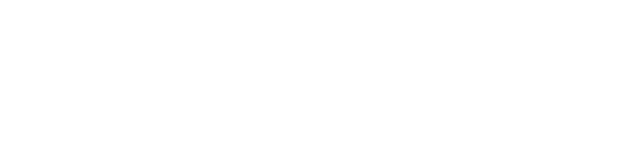
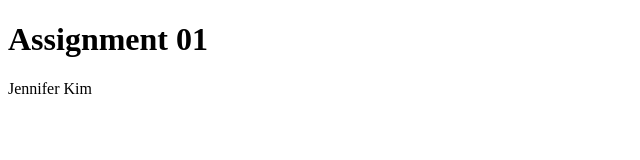
Before and after one commit to jenkpl/Assignment01, a plain HTML site: page index.html in a window 1280 px wide. Shown: the whole page, without its empty margins (0-640 px from the left). Drawn offline with Linux system fonts and the light colour scheme.

Commit message:
completing the assignment

```diff
--- a/index.html
+++ b/index.html
@@ -4,9 +4,11 @@
     <meta charset="UTF-8">
     <meta http-equiv="X-UA-Compatible" content="IE=edge">
     <meta name="viewport" content="width=device-width, initial-scale=1.0">
-    <title>Assignment One</title>
+    <title>Assignment 1</title>
 </head>
 <body>
+    <h1>Assignment 01</h1>
+    <p>Jennifer Kim</p>
 <script src="js/script.js">
 </script>
 </body>
```
Also changed, not shown: js/script.js (+182 -0 lines), 1 other file.
